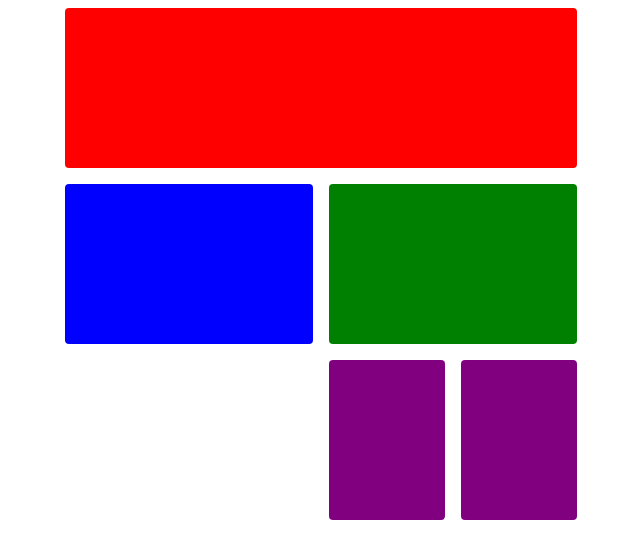
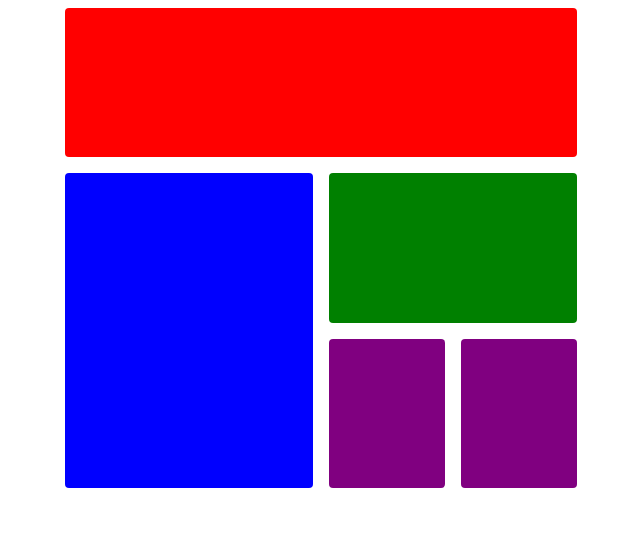
Before and after one commit to Ronkl14/html_css, a plain HTML site: page 15.2/15.2.html in a window 1280 px wide. Shown: the whole page, without its empty margins (319-959 px from the left). Drawn offline with Linux system fonts and the light colour scheme.

Commit message:
update 15.2

```diff
--- a/15.2/15.2.html
+++ b/15.2/15.2.html
@@ -9,6 +9,7 @@
         .container {
             display:grid;
             width:40vw;
+            height:60vh;
             grid-template-areas:
             'red red red red'
             'blue blue green green'
@@ -19,7 +20,6 @@
 
         .red, .green, .blue, .purple-1, .purple-2 {
             border-radius: 4px;
-            height: 10rem;
         }
 
         .red {
```
